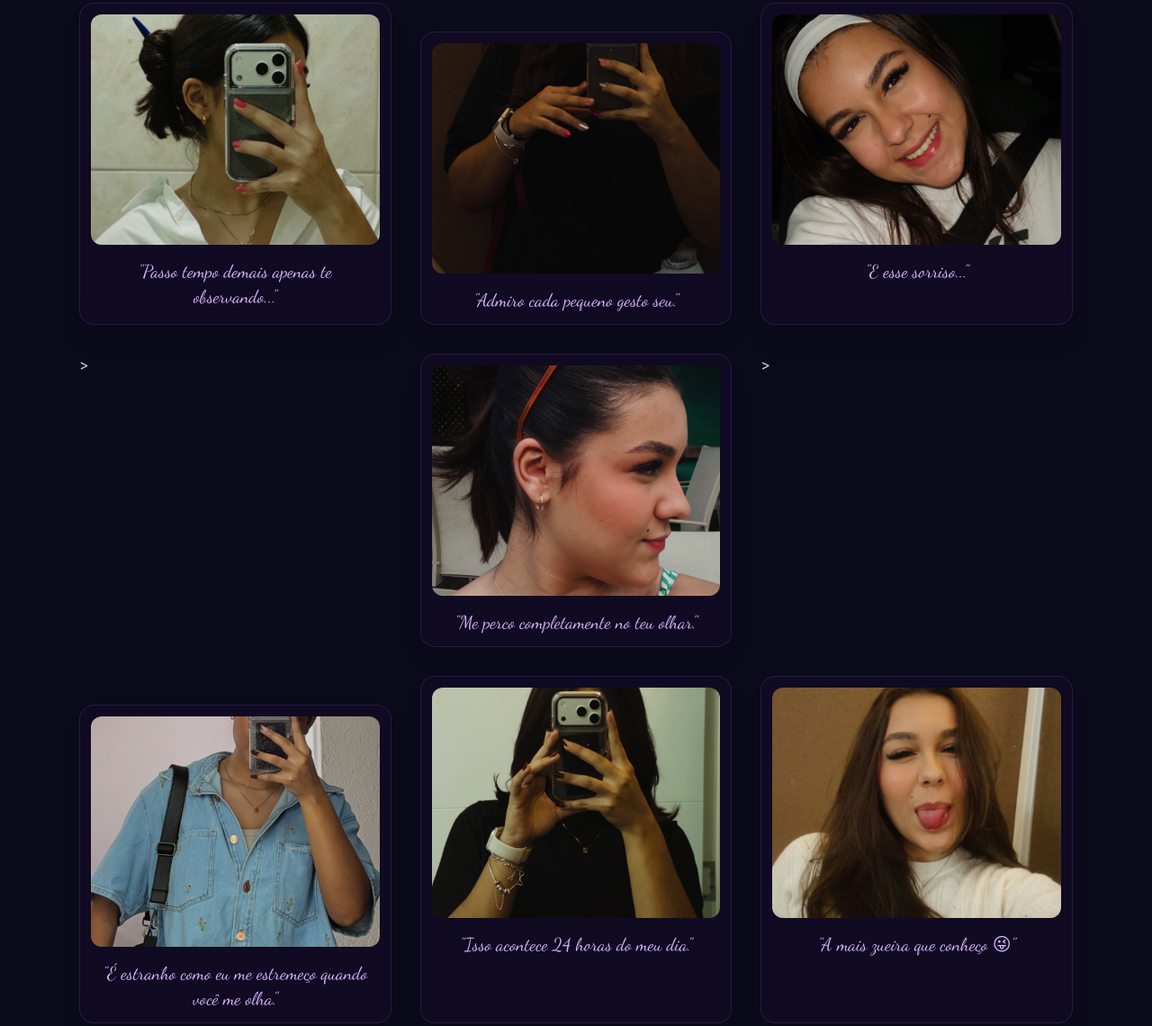
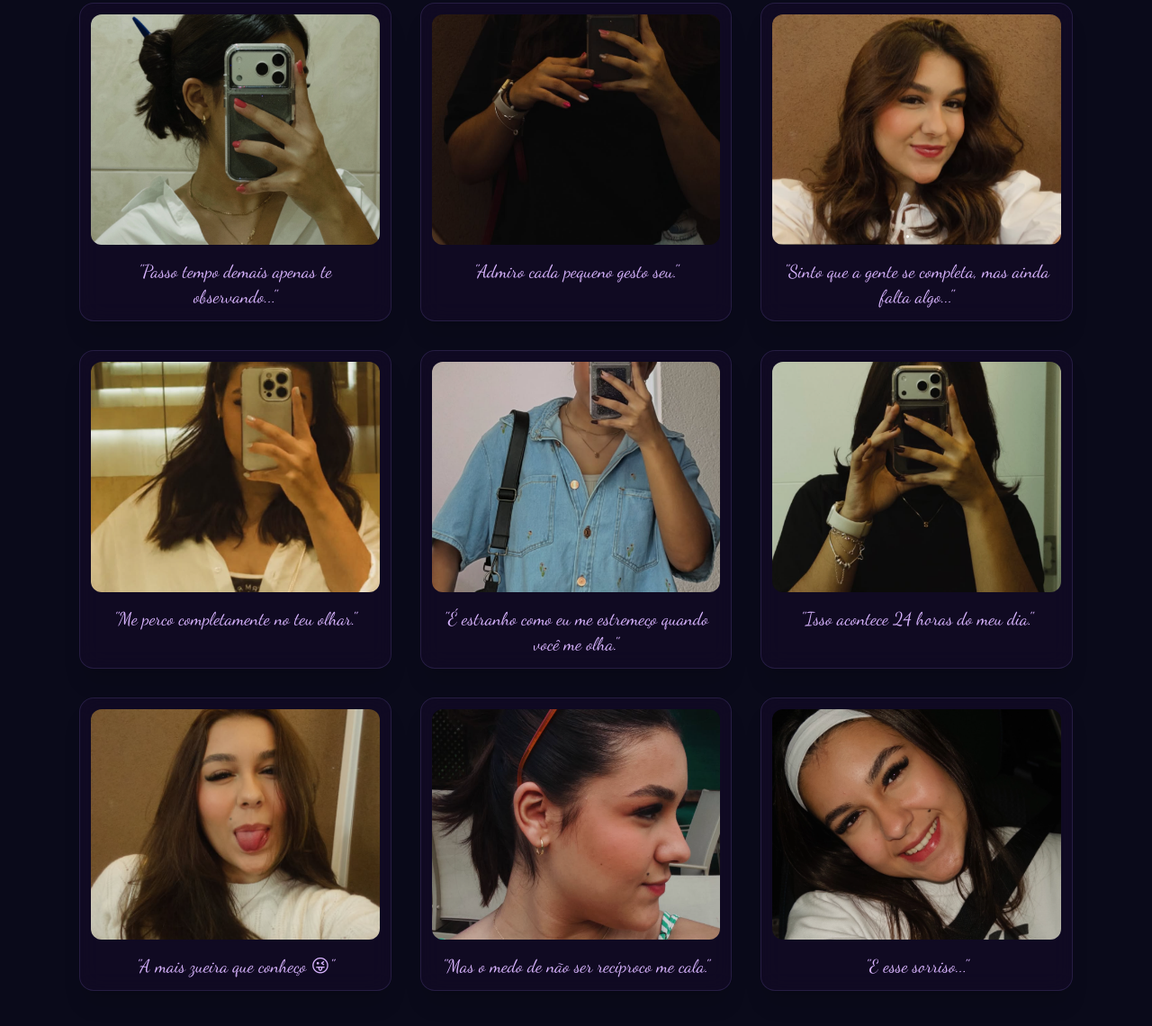
Before and after one commit to jhonmnf/A-so, a plain HTML site: page index.html in a window 1280 px wide. Shown: the part 981-2121 px from the top of the page at 90% size. Drawn offline with nearby package versions, Linux system fonts and the light colour scheme.

Commit message:
trocando dados

```diff
--- a/index.html
+++ b/index.html
@@ -121,19 +121,19 @@
                 <img src="assets/images/foto1.png" class="rounded-xl w-full h-64 object-cover mb-4 cursor-pointer hover:opacity-90 transition-opacity" alt="Sofia" onclick="zoomPhoto(this)">
                 <p class="font-handwritten text-xl text-purple-300 text-center px-2">"Passo tempo demais apenas te observando..."</p>
             </div>
-            <div class="photo-card glass-card p-3 rounded-2xl shadow-xl flex flex-col items-center mt-8">
+            <div class="photo-card glass-card p-3 rounded-2xl shadow-xl flex flex-col items-center">
                 <img src="assets/images/foto2.png" class="rounded-xl w-full h-64 object-cover mb-4 cursor-pointer hover:opacity-90 transition-opacity" alt="Sofia" onclick="zoomPhoto(this)">
                 <p class="font-handwritten text-xl text-purple-300 text-center px-2">"Admiro cada pequeno gesto seu."</p>
             </div>
             <div class="photo-card glass-card p-3 rounded-2xl shadow-xl flex flex-col items-center">
-                <img src="assets/images/foto9.png" class="rounded-xl w-full h-64 object-cover mb-4 cursor-pointer hover:opacity-90 transition-opacity" alt="Sofia" onclick="zoomPhoto(this)">
-                <p class="font-handwritten text-xl text-purple-300 text-center px-2">"E esse sorriso..."</p>
-            </div>>
+                <img src="assets/images/foto3.png" class="rounded-xl w-full h-64 object-cover mb-4 cursor-pointer hover:opacity-90 transition-opacity" alt="Sofia" onclick="zoomPhoto(this)">
+                <p class="font-handwritten text-xl text-purple-300 text-center px-2">"Sinto que a gente se completa, mas ainda falta algo..."</p>
+            </div>
             <div class="photo-card glass-card p-3 rounded-2xl shadow-xl flex flex-col items-center">
-                <img src="assets/images/foto8.png" class="rounded-xl w-full h-64 object-cover mb-4 cursor-pointer hover:opacity-90 transition-opacity" alt="Sofia" onclick="zoomPhoto(this)">
+                <img src="assets/images/foto4.png" class="rounded-xl w-full h-64 object-cover mb-4 cursor-pointer hover:opacity-90 transition-opacity" alt="Sofia" onclick="zoomPhoto(this)">
                 <p class="font-handwritten text-xl text-purple-300 text-center px-2">"Me perco completamente no teu olhar."</p>
-            </div>>
-            <div class="photo-card glass-card p-3 rounded-2xl shadow-xl flex flex-col items-center mt-8">
+            </div>
+            <div class="photo-card glass-card p-3 rounded-2xl shadow-xl flex flex-col items-center">
                 <img src="assets/images/foto5.png" class="rounded-xl w-full h-64 object-cover mb-4 cursor-pointer hover:opacity-90 transition-opacity" alt="Sofia" onclick="zoomPhoto(this)">
                 <p class="font-handwritten text-xl text-purple-300 text-center px-2">"É estranho como eu me estremeço quando você me olha."</p>
             </div>
@@ -145,13 +145,13 @@
                 <img src="assets/images/foto7.png" class="rounded-xl w-full h-64 object-cover mb-4 cursor-pointer hover:opacity-90 transition-opacity" alt="Sofia" onclick="zoomPhoto(this)">
                 <p class="font-handwritten text-xl text-purple-300 text-center px-2">"A mais zueira que conheço 😜"</p>
             </div>
-            <div class="photo-card glass-card p-3 rounded-2xl shadow-xl flex flex-col items-center mt-8">
+            <div class="photo-card glass-card p-3 rounded-2xl shadow-xl flex flex-col items-center">
                 <img src="assets/images/foto8.png" class="rounded-xl w-full h-64 object-cover mb-4 cursor-pointer hover:opacity-90 transition-opacity" alt="Sofia" onclick="zoomPhoto(this)">
                 <p class="font-handwritten text-xl text-purple-300 text-center px-2">"Mas o medo de não ser recíproco me cala."</p>
             </div>
             <div class="photo-card glass-card p-3 rounded-2xl shadow-xl flex flex-col items-center">
-                <img src="assets/images/foto3.png" class="rounded-xl w-full h-64 object-cover mb-4 cursor-pointer hover:opacity-90 transition-opacity" alt="Sofia" onclick="zoomPhoto(this)">
-                <p class="font-handwritten text-xl text-purple-300 text-center px-2">"Sinto que a gente se completa, mas ainda falta algo..."</p>
+                <img src="assets/images/foto9.png" class="rounded-xl w-full h-64 object-cover mb-4 cursor-pointer hover:opacity-90 transition-opacity" alt="Sofia" onclick="zoomPhoto(this)">
+                <p class="font-handwritten text-xl text-purple-300 text-center px-2">"E esse sorriso..."</p>
             </div>
         </div>
     </section>
```
